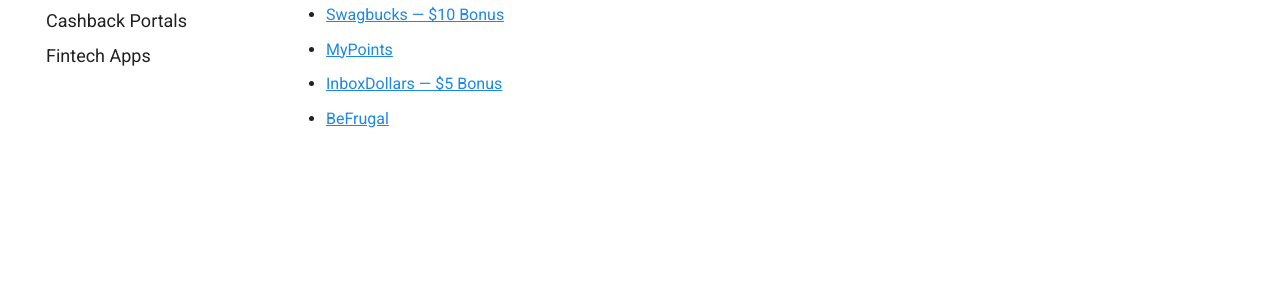
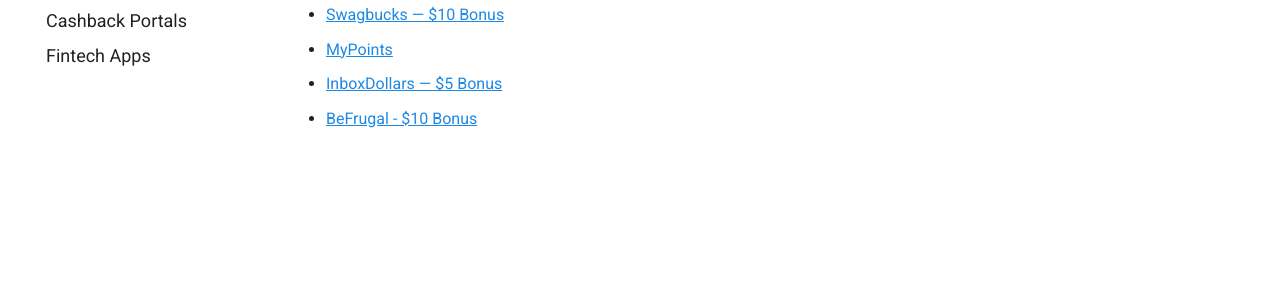
Before and after one commit to whispersofzephyr/favolinkhub-site, an MkDocs documentation site: the page built from docs/offers-index.md, in a window 1280 px wide. Shown: the part 530-830 px from the top of the page. Built offline with MkDocs 1.6.1 and Material for MkDocs 9.7.7, drawn with Linux system fonts in a browser that asks for light colours.

Commit message:
Update offers-index.md

```diff
--- a/docs/offers-index.md
+++ b/docs/offers-index.md
@@ -14,4 +14,4 @@ All current offers, organized by category.
 - [Swagbucks — $10 Bonus](shopping-portals.md#swagbucks---10-bonus)
 - [MyPoints](shopping-portals.md#mypoints)
 - [InboxDollars — $5 Bonus](shopping-portals.md#inboxdollars)
-- [BeFrugal](shopping-portals.md#befrugal)
+- [BeFrugal - $10 Bonus](shopping-portals.md#befrugal)
```
